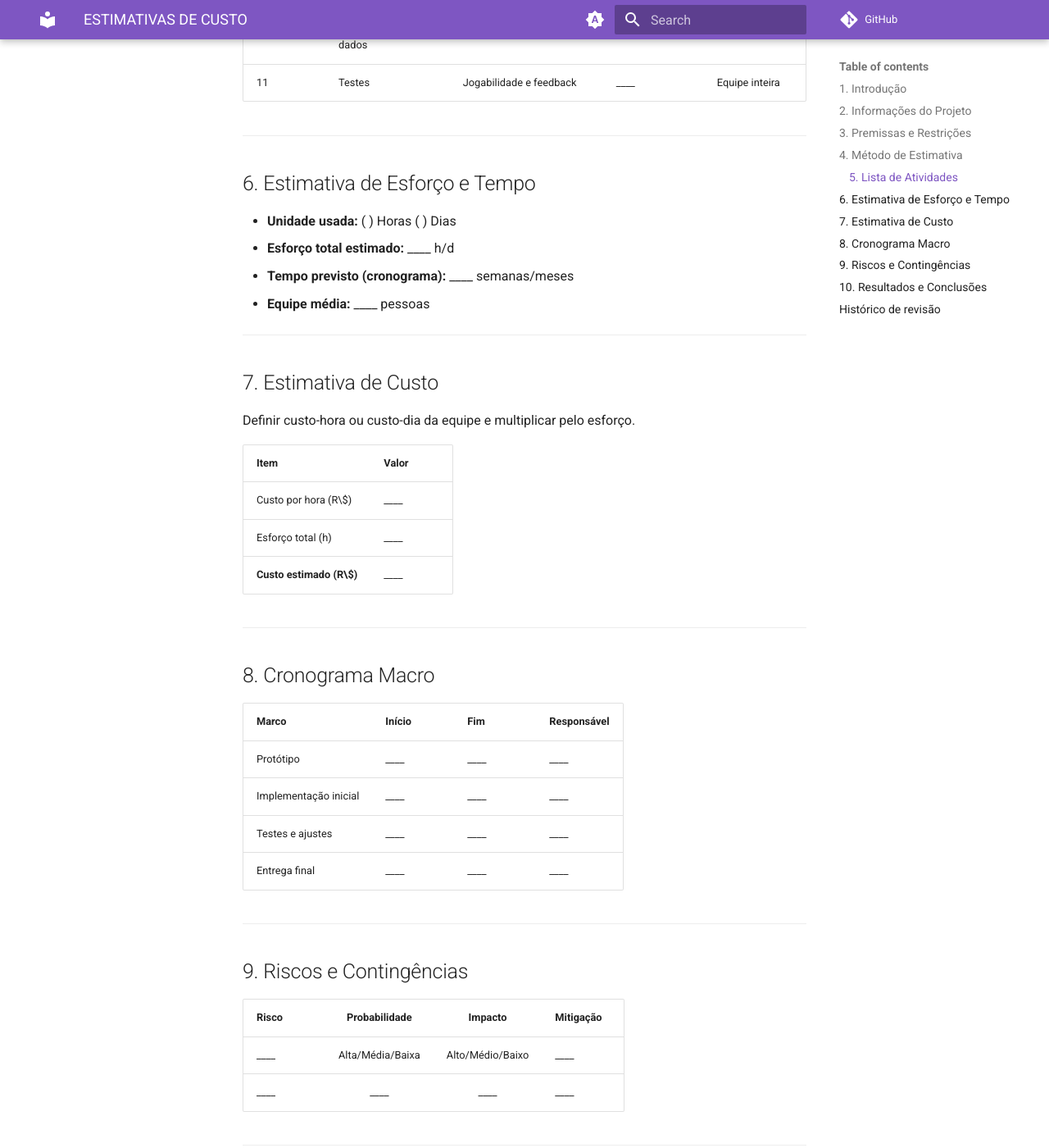
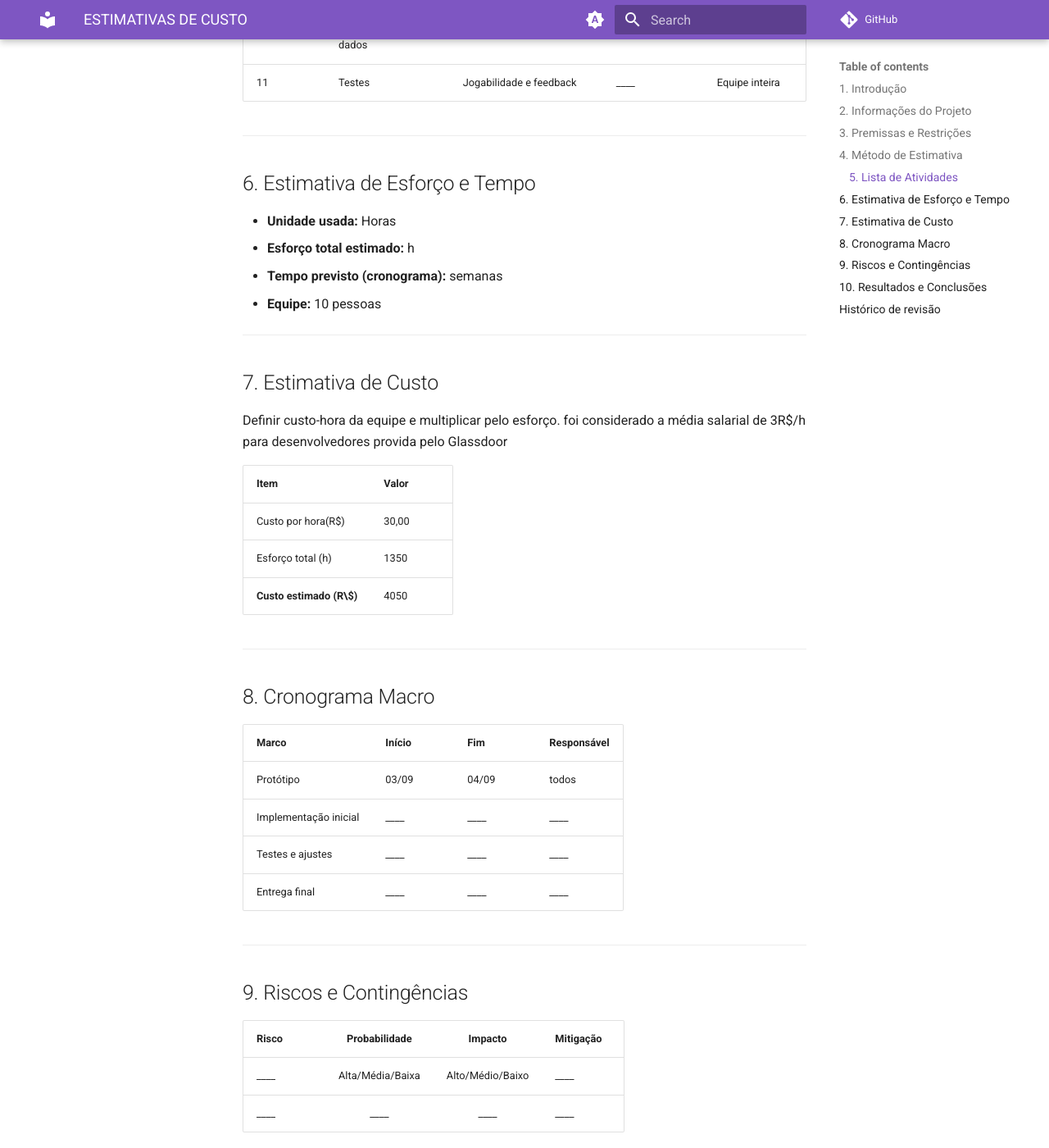
Before and after one commit to UnBArqDsw2025-2-Turma01/2025.2-T01-G1_JogoDigital_Entrega_01, an MkDocs documentation site: the page built from docs/Base/ArtefatosGeneralistas/Estimativas.md, in a window 1280 px wide and 1400 px high, scrolled down 1953 px. Shown: the whole window at 82% size. Built offline with MkDocs 1.6.1 and Material for MkDocs 9.7.7, drawn with Linux system fonts in a browser that asks for light colours; comment, search, counter and statistics services are not loaded; some of the changed text lies outside the part shown.

Commit message:
feat: estimativas iniciais

```diff
--- a/docs/Base/ArtefatosGeneralistas/Estimativas.md
+++ b/docs/Base/ArtefatosGeneralistas/Estimativas.md
@@ -56,22 +56,22 @@ Com base no **Rich Picture**, as estimativas feitas pelos 2 especialistas depois
 
 ## 6. Estimativa de Esforço e Tempo
 
-* **Unidade usada:** ( ) Horas  ( ) Dias
-* **Esforço total estimado:** \_\_\_\_ h/d
-* **Tempo previsto (cronograma):** \_\_\_\_ semanas/meses
-* **Equipe média:** \_\_\_\_ pessoas
+* **Unidade usada:** Horas
+* **Esforço total estimado:** h
+* **Tempo previsto (cronograma):**  semanas
+* **Equipe:** 10 pessoas
 
 ---
 
 ## 7. Estimativa de Custo
 
-Definir custo-hora ou custo-dia da equipe e multiplicar pelo esforço.
+Definir custo-hora da equipe e multiplicar pelo esforço. foi considerado a média salarial de 3R$/h para desenvolvedores provida pelo Glassdoor
 
 | Item                     | Valor    |
 | ------------------------ | -------- |
-| Custo por hora (R\$)     | \_\_\_\_ |
-| Esforço total (h)        | \_\_\_\_ |
-| **Custo estimado (R\$)** | \_\_\_\_ |
+| Custo por hora(R$)     | 30,00 |
+| Esforço total (h)        | 1350 |
+| **Custo estimado (R\$)** | 4050 |
 
 ---
 
@@ -79,7 +79,7 @@ Definir custo-hora ou custo-dia da equipe e multiplicar pelo esforço.
 
 | Marco                 | Início   | Fim      | Responsável |
 | --------------------- | -------- | -------- | ----------- |
-| Protótipo             | \_\_\_\_ | \_\_\_\_ | \_\_\_\_    |
+| Protótipo             | 03/09 | 04/09 | todos    |
 | Implementação inicial | \_\_\_\_ | \_\_\_\_ | \_\_\_\_    |
 | Testes e ajustes      | \_\_\_\_ | \_\_\_\_ | \_\_\_\_    |
 | Entrega final         | \_\_\_\_ | \_\_\_\_ | \_\_\_\_    |
```
Also changed, not shown: other parts of docs/Base/ArtefatosGeneralistas/Estimativas.md (+1 -1 lines).
